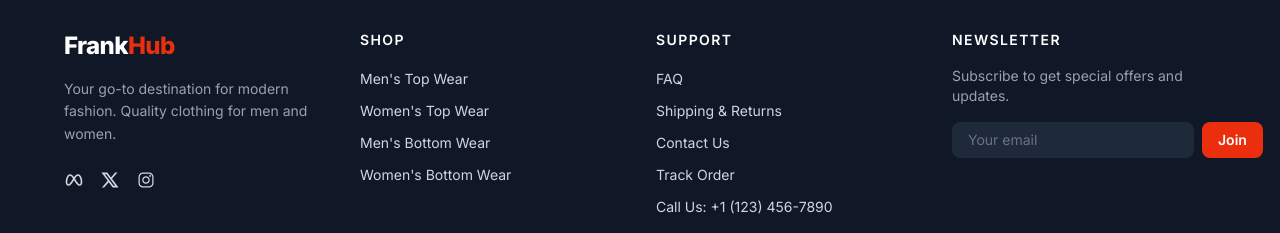
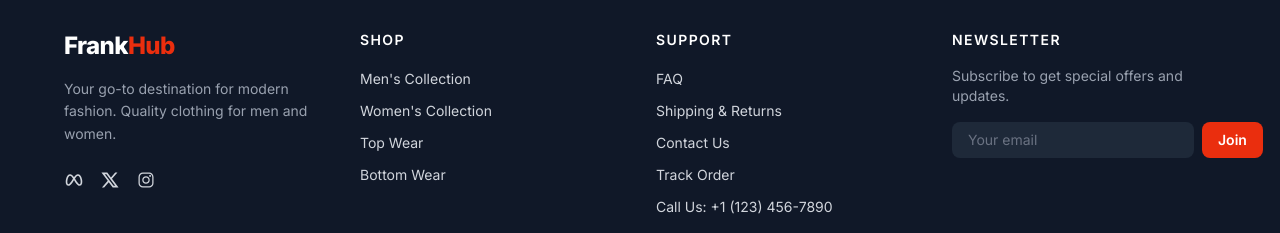
Before and after one commit to ochiengfranklin/FrankHub-ecommerce, a React (Vite) app: page / in a window 1280 px wide. Shown: the part 1528-1761 px from the top of the page. Built offline with nearby package versions, Linux system fonts and the light colour scheme; no server answers.

Commit message:
feat: connect frontend to backend, add admin dashboard with products and orders management

```diff
--- a/src/components/Common/Footer.jsx
+++ b/src/components/Common/Footer.jsx
@@ -7,8 +7,6 @@ import { RiTwitterXLine } from 'react-icons/ri'
 const Footer = () => {
     return (
         <footer className="bg-gray-900 text-gray-300">
-
-
             <div className="container mx-auto px-4 md:px-16 py-12 grid grid-cols-1 sm:grid-cols-2 md:grid-cols-4 gap-8">
 
                 {/* Brand */}
@@ -37,23 +35,23 @@ const Footer = () => {
                     <h3 className="text-white font-semibold text-sm uppercase tracking-widest">Shop</h3>
                     <ul className="flex flex-col gap-2">
                         <li>
-                            <Link to="/mens-topwear" className="text-sm hover:text-[#ea2e0e] transition-colors duration-200">
-                                Men's Top Wear
+                            <Link to="/men" className="text-sm hover:text-[#ea2e0e] transition-colors duration-200">
+                                Men's Collection
                             </Link>
                         </li>
                         <li>
-                            <Link to="/womens-topwear" className="text-sm hover:text-[#ea2e0e] transition-colors duration-200">
-                                Women's Top Wear
+                            <Link to="/women" className="text-sm hover:text-[#ea2e0e] transition-colors duration-200">
+                                Women's Collection
                             </Link>
                         </li>
                         <li>
-                            <Link to="/mens-bottomwear" className="text-sm hover:text-[#ea2e0e] transition-colors duration-200">
-                                Men's Bottom Wear
+                            <Link to="/topwear" className="text-sm hover:text-[#ea2e0e] transition-colors duration-200">
+                                Top Wear
                             </Link>
                         </li>
                         <li>
-                            <Link to="/womens-bottomwear" className="text-sm hover:text-[#ea2e0e] transition-colors duration-200">
-                                Women's Bottom Wear
+                            <Link to="/bottomwear" className="text-sm hover:text-[#ea2e0e] transition-colors duration-200">
+                                Bottom Wear
                             </Link>
                         </li>
                     </ul>
@@ -127,7 +125,6 @@ const Footer = () => {
                     </div>
                 </div>
             </div>
-
         </footer>
     )
 }
--- a/src/data/products.js
+++ /dev/null
@@ -1,12 +0,0 @@
-const allProducts = [
-    { id: 1, name: 'Classic White T-Shirt', category: "Men's Top Wear", price: 29.99, image: 'https://images.unsplash.com/photo-1521572163474-6864f9cf17ab?w=400&q=80' },
-    { id: 2, name: 'Slim Fit Jeans', category: "Men's Bottom Wear", price: 59.99, image: 'https://images.unsplash.com/photo-1542272604-787c3835535d?w=400&q=80' },
-    { id: 3, name: 'Floral Summer Dress', category: "Women's Top Wear", price: 49.99, image: 'https://images.unsplash.com/photo-1572804013309-59a88b7e92f1?w=400&q=80' },
-    { id: 4, name: 'High Waist Trousers', category: "Women's Bottom Wear", price: 44.99, image: 'https://images.unsplash.com/photo-1509631179647-0177331693ae?w=400&q=80' },
-    { id: 5, name: 'Polo Shirt', category: "Men's Top Wear", price: 34.99, image: 'https://images.unsplash.com/photo-1586363104862-3a5e2ab60d99?w=400&q=80' },
-    { id: 6, name: 'Denim Skirt', category: "Women's Bottom Wear", price: 39.99, image: 'https://images.unsplash.com/photo-1595777457583-95e059d581b8?w=400&q=80' },
-    { id: 7, name: 'Linen Shirt', category: "Men's Top Wear", price: 37.99, image: 'https://images.unsplash.com/photo-1602810318383-e386cc2a3ccf?w=400&q=80' },
-    { id: 8, name: 'Pleated Midi Skirt', category: "Women's Bottom Wear", price: 42.99, image: 'https://images.unsplash.com/photo-1583496661160-fb5886a0aaaa?w=400&q=80' },
-]
-
-export default allProducts
```
